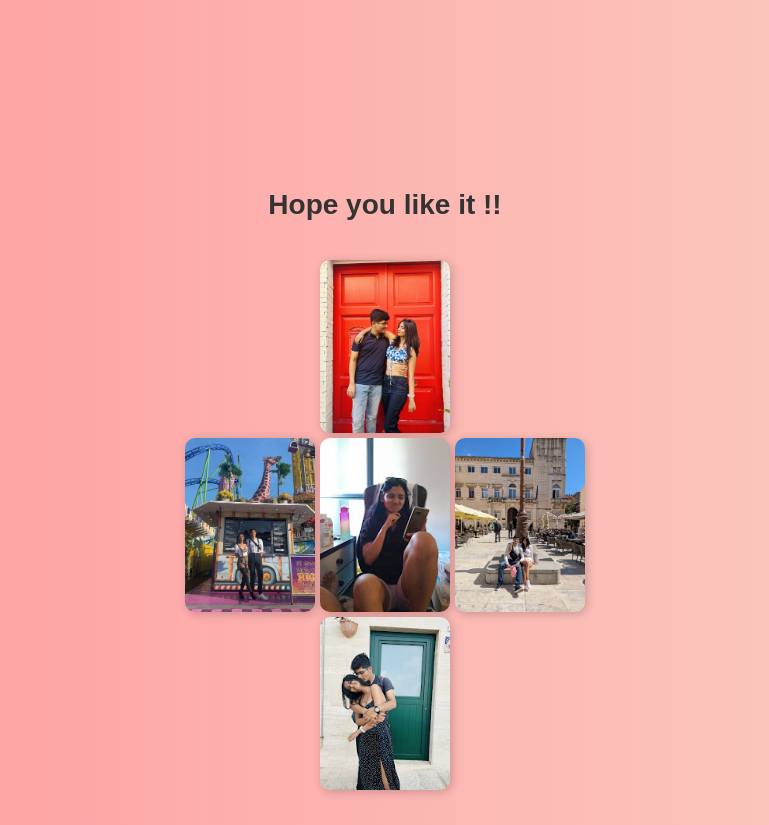
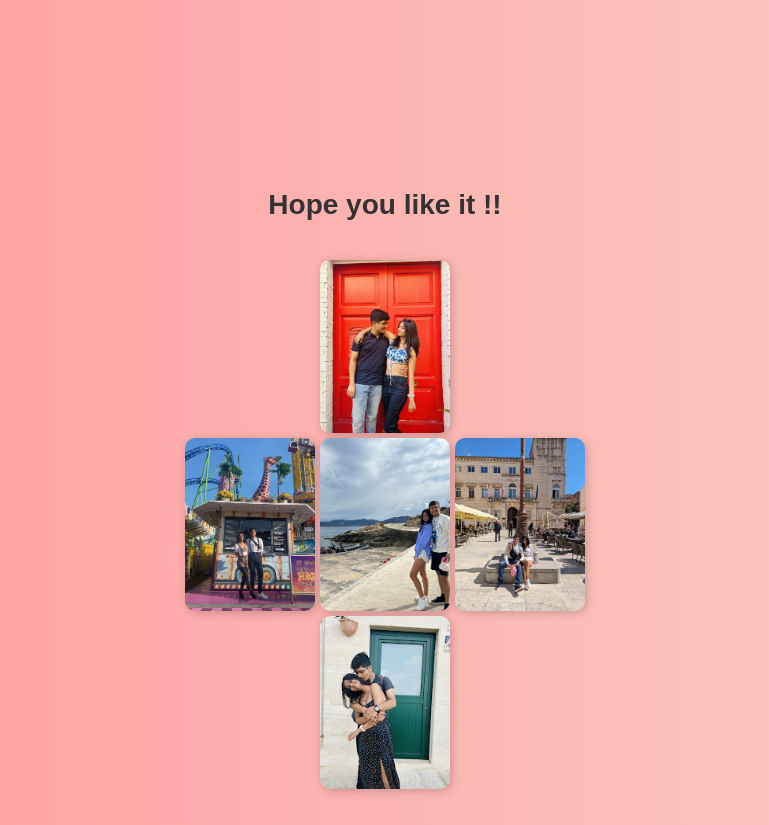
Before and after one commit to Palit2308/Starter-Website-Trial, a plain HTML site: page fun.html in a window 1280 px wide. Shown: the whole page, without its empty margins (255-1024 px from the left). Drawn offline with Linux system fonts and the light colour scheme.

Commit message:
Update fun.html

```diff
--- a/fun.html
+++ b/fun.html
@@ -13,7 +13,7 @@
         <div class="collage">
             <img src="pic8.jpg" alt="Image 1" class="top">
             <img src="pic5.jpg" alt="Image 2" class="left">
-            <img src="pic4.jpg" alt="Image 3" class="center">
+            <img src="pic11.jpg" alt="Image 3" class="center">
             <img src="pic9.jpg" alt="Image 4" class="right">
             <img src="pic7.jpg" alt="Image 5" class="bottom">
         </div>
```
